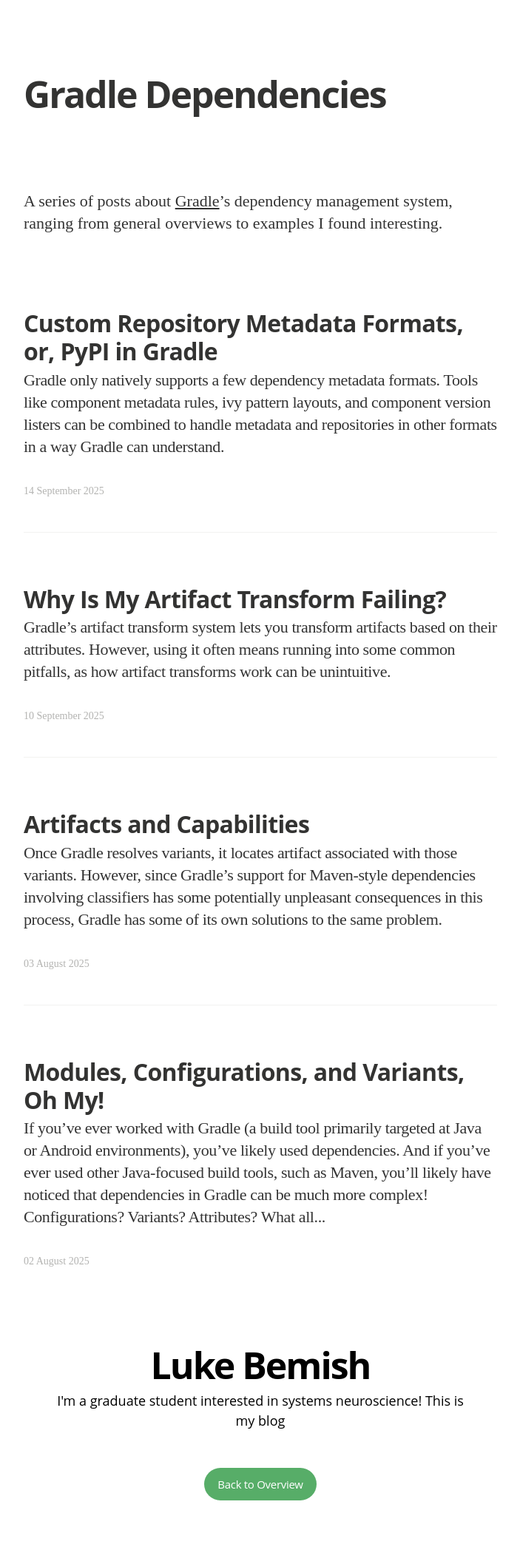
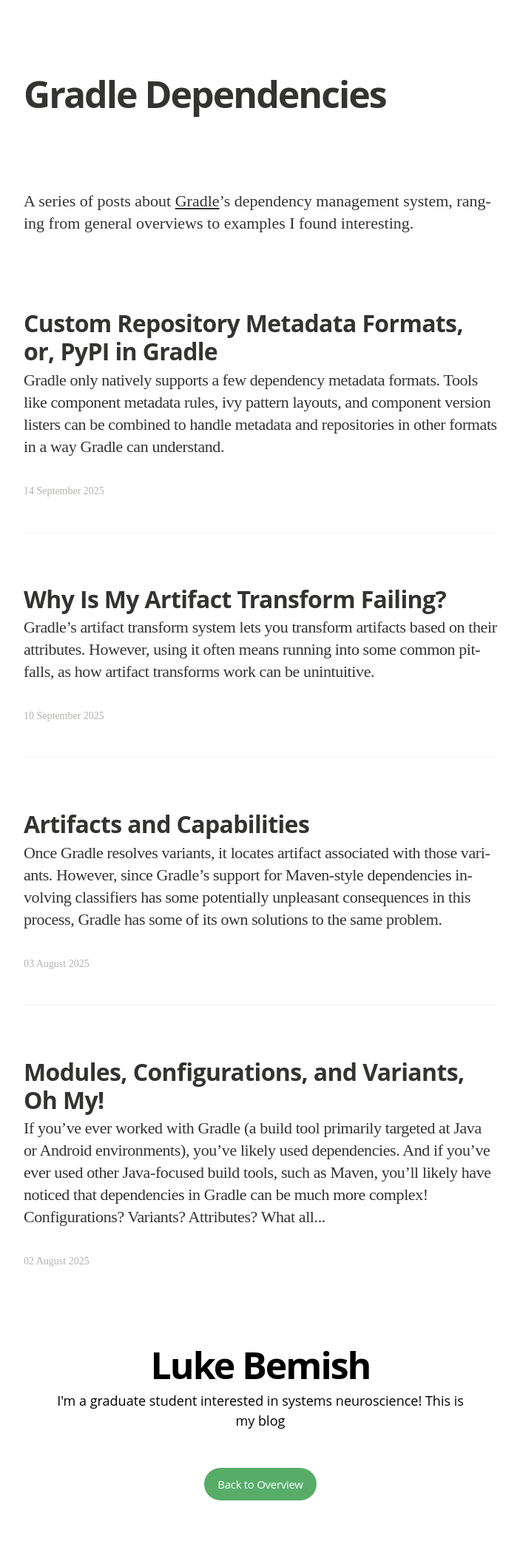
Before and after one commit to lukebemish/lukebemish.github.io, a Jekyll site: the page built from _category/gradle-dependencies.md, in a window 1280 px wide. Shown: the whole page at 74% size, without its empty margins (288-991 px from the left). Built offline with Jekyll 4.4.1, drawn with Linux system fonts in a browser that asks for light colours; nearby versions of some CDN libraries; some web fonts are replaced.

Commit message:
Fix overflow on mobile

```diff
--- a/_layouts/category.html
+++ b/_layouts/category.html
@@ -7,7 +7,7 @@ layout: page
 {% assign page_category = page.categories | first %}
 {% for post in site.posts %}
 {% if post.categories contains page_category %}
-<article class="post" itemscope itemtype="http://schema.org/BlogPosting" role="article">
+<article class="post" itemscope itemtype="http://schema.org/BlogPosting" role="article" lang="{% if post.lang %}{{ post.lang }}{% else %}en-US{% endif %}">
     <div class="article-item">
     <header class="post-header">
         <h2 class="post-title" itemprop="name"><a href="{{ post.url | prepend: site.baseurl }}" itemprop="url">{{ post.title }}</a></h2>
--- a/_layouts/page.html
+++ b/_layouts/page.html
@@ -6,7 +6,7 @@
   <body itemscope itemtype="http://schema.org/Article">
     {% include header.html %}
     <main class="content" role="main">
-      <article class="post">
+      <article class="post" lang="{% if page.lang %}{{ page.lang }}{% else %}en-US{% endif %}">
         {% if page.image %}
         <div class="article-image">
           <div class="post-image-image" style="background-image: url({% if page.image %}{{ page.image }}{% endif %})">
--- a/_layouts/post.html
+++ b/_layouts/post.html
@@ -6,7 +6,7 @@
   <body itemscope itemtype="http://schema.org/Article">
     {% include header.html %}
     <main class="content" role="main">
-      <article class="post">
+      <article class="post" lang="{% if page.lang %}{{ page.lang }}{% else %}en-US{% endif %}">
         {% if page.image %}
         <div class="article-image">
           <div class="post-image-image" style="background-image: url({% if page.image %}{{ page.image | prepend: site.baseurl }}{% endif %})">
--- a/css/main.sass
+++ b/css/main.sass
@@ -391,6 +391,7 @@ body
       -webkit-hyphens: auto
       -moz-hyphens: auto
       hyphens: auto
+      overflow-wrap: break-word
     a
       color: #333
       text-decoration: underline
@@ -442,6 +443,10 @@ body
       margin-left: 30px
       margin-bottom: 12px
       padding-top: 2px
+      -webkit-hyphens: auto
+      -moz-hyphens: auto
+      hyphens: auto
+      overflow-wrap: break-word
       p
         padding: 0 0 golden-ratio(1rem,  1)
     ol li
@@ -642,6 +647,7 @@ code
   border: 1px solid #e8e8e8
   border-radius: 3px
   background-color: #eef
+  hyphens: none
 
 code
   padding: 1px 5px
```
Also changed, not shown: index.html (+2 -7 lines).
